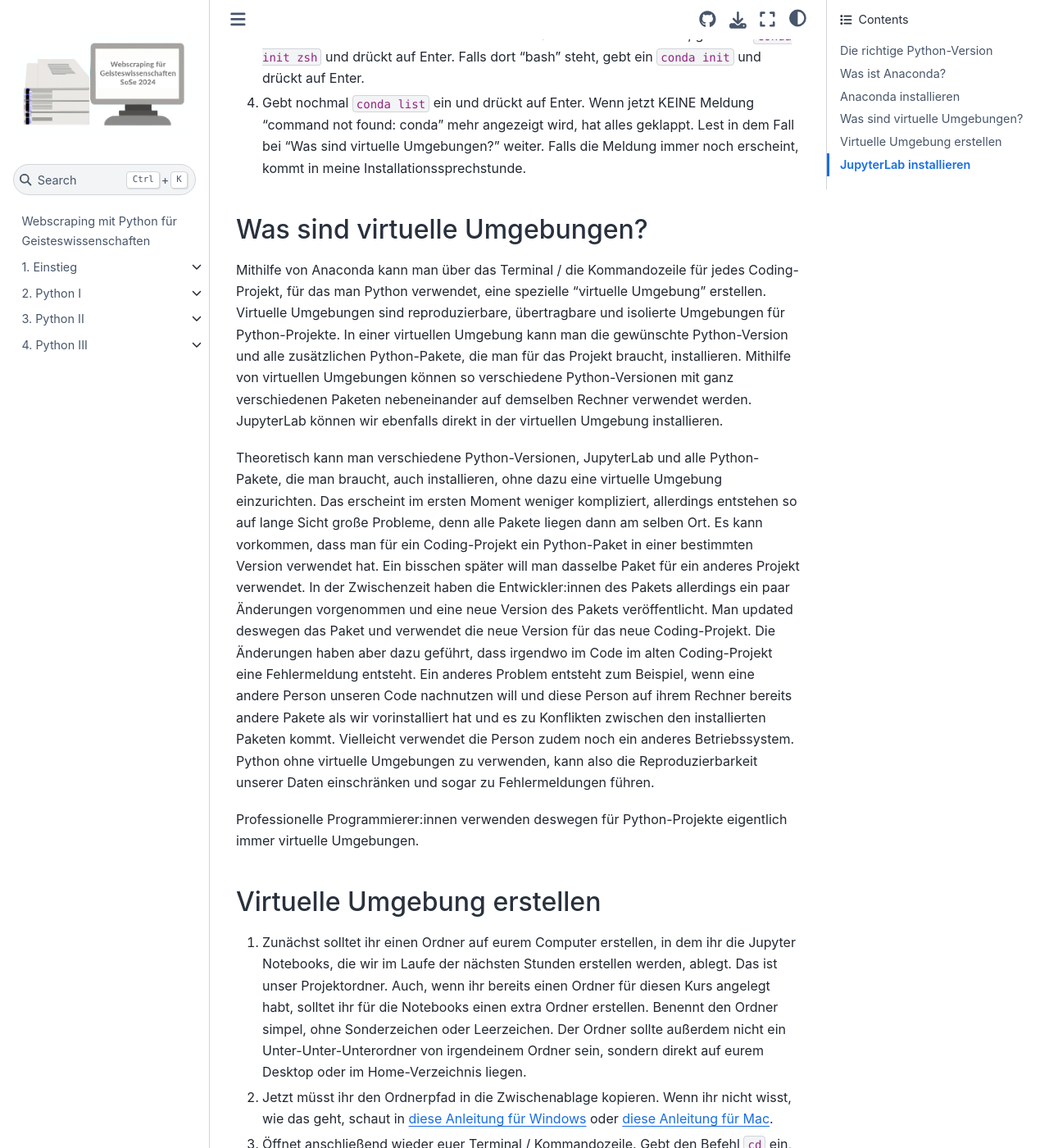
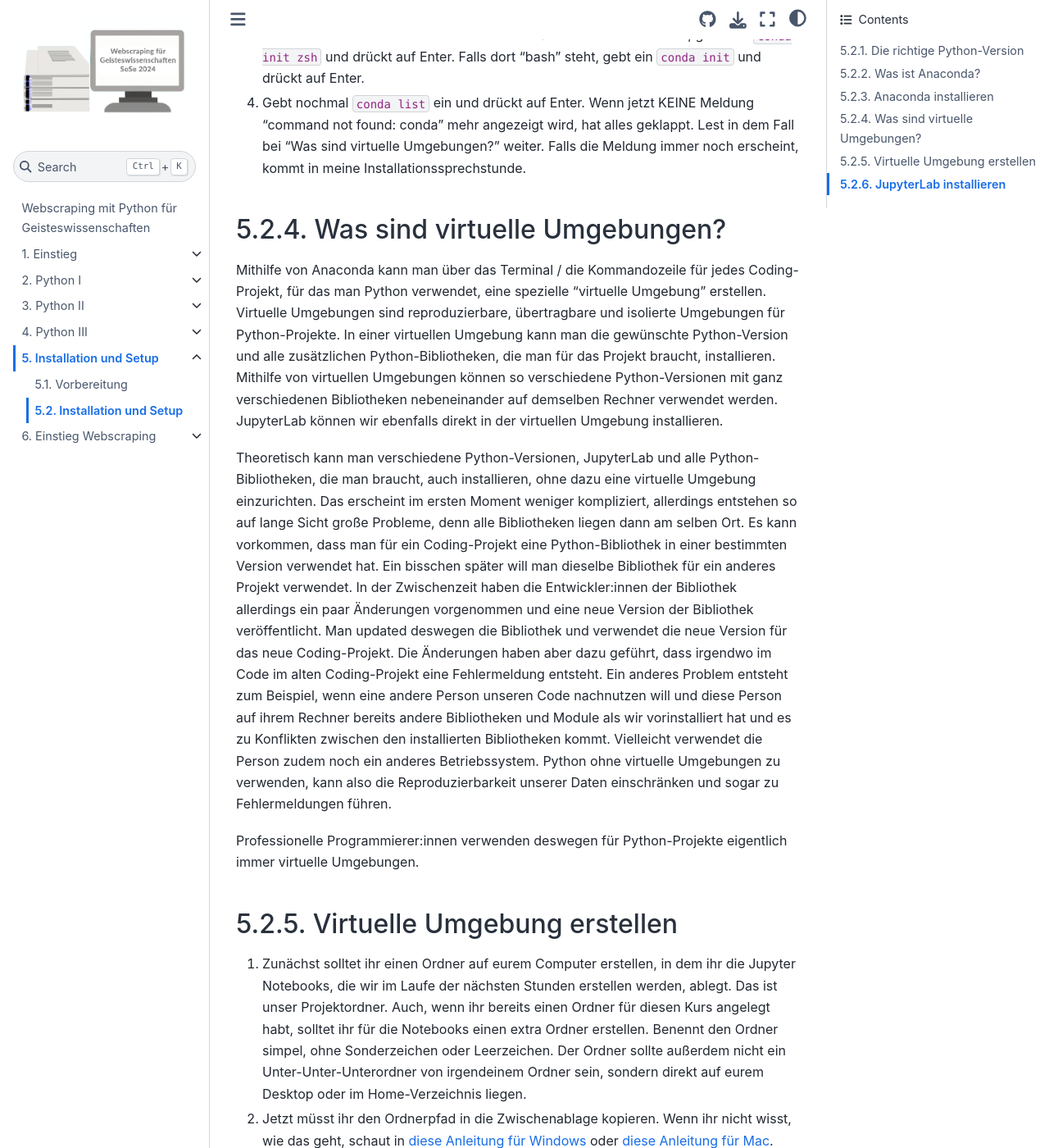
Before and after one commit to lipogg/webscraping-mit-python, a Jupyter Book: the page built from chapters/05/subchapters/02_installation_setup.md, in a window 1280 px wide and 1400 px high, scrolled down 1506 px. Shown: the whole window at 82% size. Built offline with Jupyter Book 1.0.4 settings and Sphinx 7.4.7 and the Sphinx Book theme 1.1.4, drawn with Linux system fonts in a browser that asks for light colours; pages that are not in the unit, such as notebooks, are missing from menus; comment, search, counter and statistics services are not loaded; some of the changed lines change nothing that is shown; some of the changed text lies outside the part shown.

Commit message:
update ch.4, add ch.5 and 6

```diff
--- a/_toc.yml
+++ b/_toc.yml
@@ -46,26 +46,26 @@ sections:
   sections:
   - file: chapters/04/subchapters/01_funktionen
     title: Funktionen
-#  - file: chapters/04/subchapters/02_pakete
-#    title: Module, Bibliotheken, Pakete
-#- file: chapters/05/05_intro
-#  title: Installation und Setup
-#  sections:
-#  - file: chapters/05/subchapters/01_vorbereitung
-#    title: Vorbereitung
-#  - file: chapters/05/subchapters/02_installation_setup
-#    title: Installation und Setup
-#- file: chapters/06/06_intro
-#  title: Einstieg Webscraping
-#  sections:
-#    - file: chapters/06/subchapters/01_rechtliches.md
-#      title: Der rechtliche Rahmen
-#    - file: chapters/06/subchapters/02_html.ipynb
-#      title: HTML
-#    - file: chapters/06/subchapters/03_css.ipynb
-#      title: CSS
-#    - file: chapters/06/subchapters/04_http.ipynb
-#      title: Client, Server, HTTP
+  - file: chapters/04/subchapters/02_bibliotheken
+    title: Module, Pakete, Bibliotheken
+- file: chapters/05/05_intro
+  title: Installation und Setup
+  sections:
+  - file: chapters/05/subchapters/01_vorbereitung
+    title: Vorbereitung
+  - file: chapters/05/subchapters/02_installation_setup
+    title: Installation und Setup
+- file: chapters/06/06_intro
+  title: Einstieg Webscraping
+  sections:
+  - file: chapters/06/subchapters/01_rechtliches.md
+    title: Der rechtliche Rahmen
+  - file: chapters/06/subchapters/02_html.ipynb
+    title: HTML
+  - file: chapters/06/subchapters/03_css.ipynb
+    title: CSS
+  - file: chapters/06/subchapters/04_http.ipynb
+    title: Client, Server, HTTP
 #- file: chapters/07/07_intro
 #  title: Statische Webseiten
 #  sections:
--- a/chapters/05/subchapters/02_installation_setup.md
+++ b/chapters/05/subchapters/02_installation_setup.md
@@ -3,8 +3,8 @@
 ### Die richtige Python-Version
 
 Generell wird empfohlen, nicht mit der allerneusten Python-Version zu arbeiten, sondern mit der vorletzten Python-Release.
-Die aktuelle Python-Release ist 3.11, in der Version 3, also 3.11.3.
-Das heißt die Release, mit der wir arbeiten sollten, ist idealerweise 3.10.
+Die aktuelle Python-Release ist 3.12, in der Version 3, also 3.12.3.
+Das heißt die Release, mit der wir arbeiten sollten, ist idealerweise 3.11.
 
 Je nachdem, wie alt euer Computer ist und welche Version euer Betriebssystem hat, werden bei euch verschiedene Python-Versionen vorinstalliert sein.
 Wenn ihr Windows verwendet, ist Python generell nicht vorinstalliert.
@@ -43,17 +43,17 @@ Falls die Meldung immer noch erscheint, kommt in meine Installationssprechstunde
 
 Mithilfe von Anaconda kann man über das Terminal / die Kommandozeile für jedes Coding-Projekt, für das man Python verwendet, eine spezielle "virtuelle Umgebung" erstellen.
 Virtuelle Umgebungen sind reproduzierbare, übertragbare und isolierte Umgebungen für Python-Projekte.
-In einer virtuellen Umgebung kann man die gewünschte Python-Version und alle zusätzlichen Python-Pakete, die man für das Projekt braucht, installieren.
-Mithilfe von virtuellen Umgebungen können so verschiedene Python-Versionen mit ganz verschiedenen Paketen nebeneinander auf demselben Rechner verwendet werden.
+In einer virtuellen Umgebung kann man die gewünschte Python-Version und alle zusätzlichen Python-Bibliotheken, die man für das Projekt braucht, installieren.
+Mithilfe von virtuellen Umgebungen können so verschiedene Python-Versionen mit ganz verschiedenen Bibliotheken nebeneinander auf demselben Rechner verwendet werden.
 JupyterLab können wir ebenfalls direkt in der virtuellen Umgebung installieren.
 
-Theoretisch kann man verschiedene Python-Versionen, JupyterLab und alle Python-Pakete, die man braucht, auch installieren, ohne dazu eine virtuelle Umgebung einzurichten.
+Theoretisch kann man verschiedene Python-Versionen, JupyterLab und alle Python-Bibliotheken, die man braucht, auch installieren, ohne dazu eine virtuelle Umgebung einzurichten.
 Das erscheint im ersten Moment weniger kompliziert, allerdings entstehen so auf lange Sicht große Probleme,
-denn alle Pakete liegen dann am selben Ort. Es kann vorkommen, dass man für ein Coding-Projekt ein Python-Paket in einer bestimmten Version verwendet hat.
-Ein bisschen später will man dasselbe Paket für ein anderes Projekt verwendet. In der Zwischenzeit haben die Entwickler:innen des Pakets allerdings ein paar Änderungen vorgenommen und eine neue Version des Pakets veröffentlicht.
-Man updated deswegen das Paket und verwendet die neue Version für das neue Coding-Projekt.
+denn alle Bibliotheken liegen dann am selben Ort. Es kann vorkommen, dass man für ein Coding-Projekt eine Python-Bibliothek in einer bestimmten Version verwendet hat.
+Ein bisschen später will man dieselbe Bibliothek für ein anderes Projekt verwendet. In der Zwischenzeit haben die Entwickler:innen der Bibliothek allerdings ein paar Änderungen vorgenommen und eine neue Version der Bibliothek veröffentlicht.
+Man updated deswegen die Bibliothek und verwendet die neue Version für das neue Coding-Projekt.
 Die Änderungen haben aber dazu geführt, dass irgendwo im Code im alten Coding-Projekt eine Fehlermeldung entsteht.
-Ein anderes Problem entsteht zum Beispiel, wenn eine andere Person unseren Code nachnutzen will und diese Person auf ihrem Rechner bereits andere Pakete als wir vorinstalliert hat und es zu Konflikten zwischen den installierten Paketen kommt. Vielleicht verwendet die Person zudem noch ein anderes Betriebssystem.
+Ein anderes Problem entsteht zum Beispiel, wenn eine andere Person unseren Code nachnutzen will und diese Person auf ihrem Rechner bereits andere Bibliotheken und Module als wir vorinstalliert hat und es zu Konflikten zwischen den installierten Bibliotheken kommt. Vielleicht verwendet die Person zudem noch ein anderes Betriebssystem.
 Python ohne virtuelle Umgebungen zu verwenden, kann also die Reproduzierbarkeit unserer Daten einschränken und sogar zu Fehlermeldungen führen.
 
 Professionelle Programmierer:innen verwenden deswegen für Python-Projekte eigentlich immer virtuelle Umgebungen.
@@ -74,10 +74,10 @@ Führt den Befehl anschließend mit Enter aus.
 Ihr seht jetzt, dass sich die Eingabeaufforderung in eurem Terminal / Kommandozeile geändert hat: Dort steht jetzt der Name des Ordners.
 Das bedeutet, dass ihr mithilfe des Terminals / der Kommandozeile in euren Ordner navigiert seid.
 Ordner nennt man auch Verzeichnis, oder auf Englisch Directory, und der Befehl cd steht einfach für "change directory".
-3. Gebt jetzt in eurem Terminal / Kommandozeile ein `conda create --name ws-env python=3.10` und drückt Enter.
+3. Gebt jetzt in eurem Terminal / Kommandozeile ein `conda create --name ws-env python=3.11` und drückt Enter.
 Durch diesen Befehl habt ihr eine virtuelle Umgebung mit dem Name ws-env erstellt.
 Diesen Namen habe ich mir überlegt, er steht für "Webscraping Environment".
-Mit dem Zusatz "python=3.10" habt ihr dem Computer mitgeteilt, dass ihr in der Umgebung "ws-env" Python 3.10 verwenden wollt. \
+Mit dem Zusatz "python=3.11" habt ihr dem Computer mitgeteilt, dass ihr in der Umgebung "ws-env" Python 3.11 verwenden wollt. \
 **Achtung**: Falls eine Meldung erscheint "The following NEW packages will be INSTALLED. Proceed \[y\]/n?", dann gebt ein y und drückt wieder auf Enter.
 5. Wenn die Einrichtung der virtuellen Umgebung abgeschlossen ist, seht ihr den Hinweis: "# To activate this environment, use \$ conda activate ws-env To deactivate an active environment, use \$ conda deactivate"
 6. Gebt ein `conda activate ws-env` und drückt Enter.
@@ -90,18 +90,18 @@ Lasst die Umgebung "ws-env" aktiviert und macht direkt weiter mit den Schritten
 Mit diesem Befehl habt ihr JupyterLab installiert. \
 **Achtung**: Falls wieder eine Meldung der Art "The following packages will be UPDATED" kommt, bestätigt wieder, indem ihr y eingebt und Enter drückt.
 
-8. Gebt ein `python -m ipykernel install --user --name ws-env --display-name="Python 3.10 (Webscraping)"` und drückt Enter.
+8. Gebt ein `python -m ipykernel install --user --name ws-env --display-name="Python 3.11 (Webscraping)"` und drückt Enter.
 Dieser Befehl erstellt einen neuen "Kernel".
 Der Kernel ist das Herzstück von JuypterLab, er übernimmt die eigentliche Berechnung und Ausführung von Code und stellt die Verbindung zwischen dem JupyterLab-Benutzerinterface und Python her.
-Wir installieren mit diesem Befehl also einen neuen Kernel, der Python in der Version 3.10 verwendet, um die Berechnungen auszuführen.
+Wir installieren mit diesem Befehl also einen neuen Kernel, der Python in der Version 3.11 verwendet, um die Berechnungen auszuführen.
 
 9. Jetzt könnt ihr Jupyter Lab starten, indem ihr `jupyter lab` eingebt und auf Enter drückt.\
 Jetzt sollte automatisch ein neuer Tab in eurem Browser geöffnet werden.
 Euer Terminal / Kommandozeile ist jetzt die ganze Zeit "aktiv", bis JupyterLab wieder geschlossen wird. Das heißt, ihr müsst JupyterLab nach jeder Benutzung immer beenden.
 
-10. Wechselt jetzt in das Browserfenster, in dem JupyterLab geöffnet wurde. Klickt auf unseren Kernel "Python 3.10 (Webscraping)".
+10. Wechselt jetzt in das Browserfenster, in dem JupyterLab geöffnet wurde. Klickt auf unseren Kernel "Python 3.11 (Webscraping)".
 Es öffnet sich ein neues Jupyter Notebook. In die erste Zelle schreibt ihr `import sys` und führt die Zelle aus.
-In die zweite Zelle schreibt ihr `sys.version` und führt sie aus. Jetzt sollte als Output '3.10.xx' angezeigt werden.
+In die zweite Zelle schreibt ihr `sys.version` und führt sie aus. Jetzt sollte als Output '3.11.xx' angezeigt werden.
 Wenn das nicht der Fall ist, kommt in meine Installationssprechstunde.
 
 11. Schließt jetzt JupyterLab, indem ihr im Menü oben auf File -> Shut Down klickt. Bestätigt das Fenster "Shutdown Confirmation".
```
Also changed, not shown: 3 other files.
